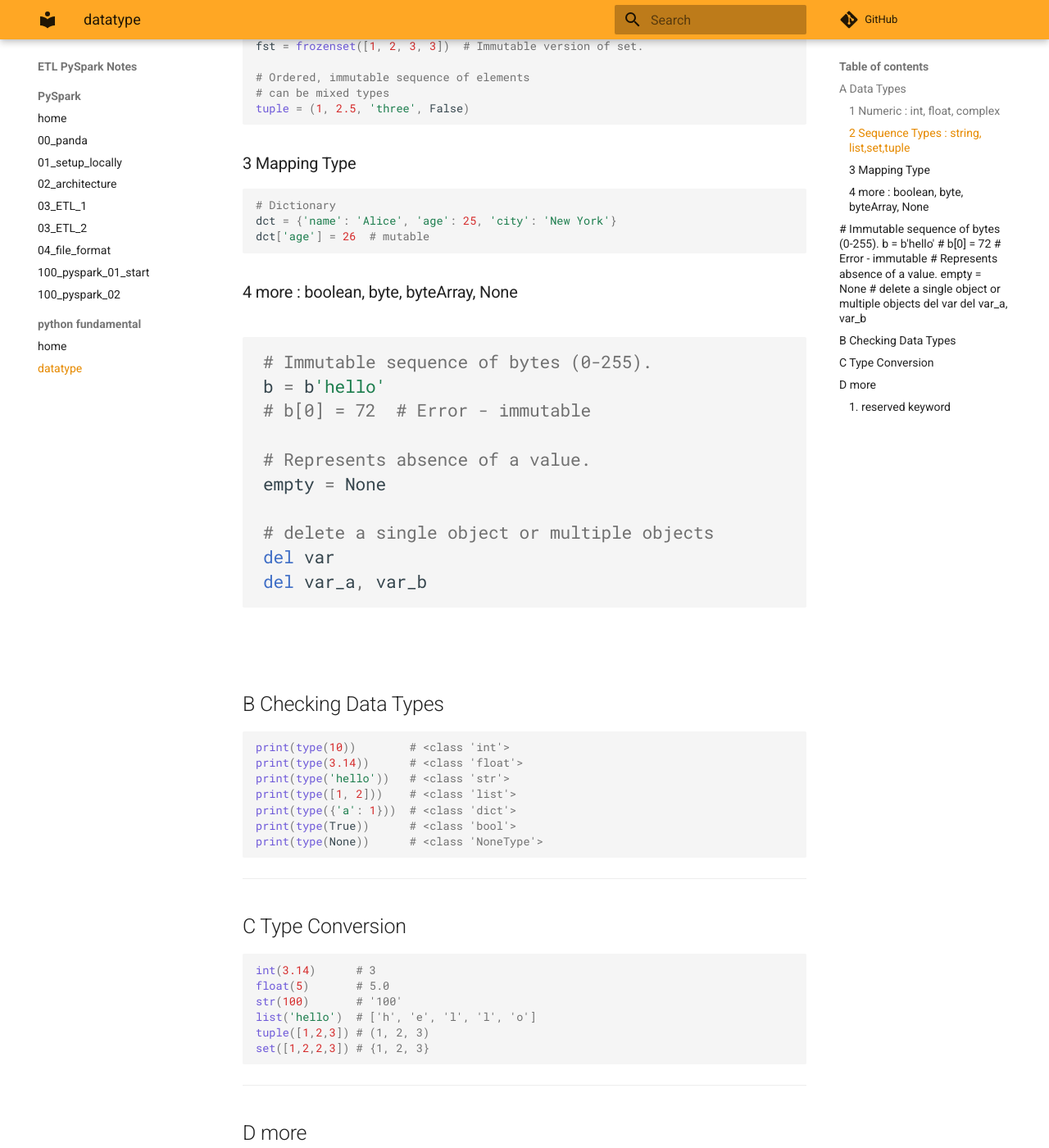
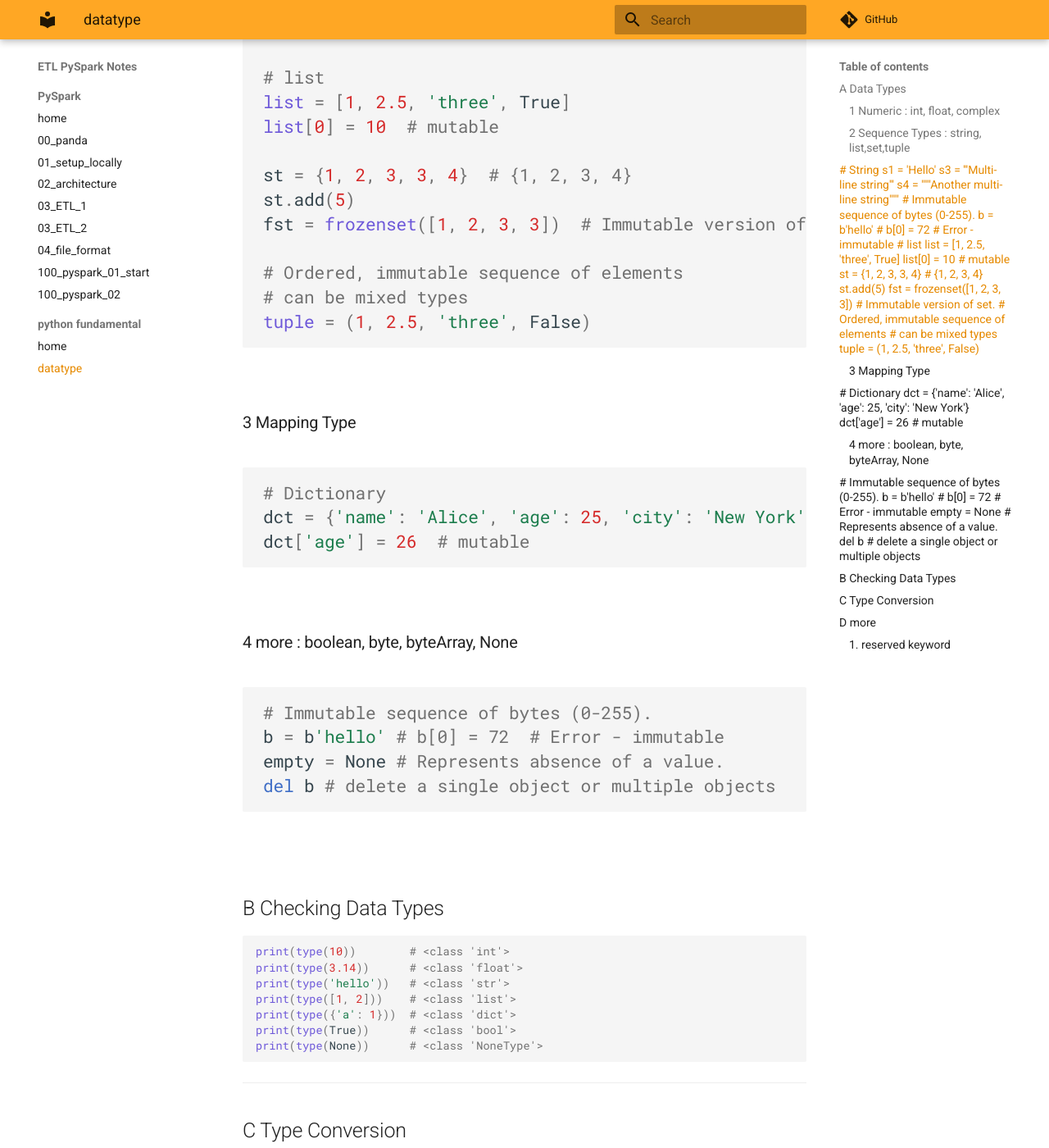
Before and after one commit to lekhrajdinkar/data-engineer, an MkDocs documentation site: the page built from docs/02_funda/001_01_datatype.md, in a window 1280 px wide and 1400 px high, scrolled down 1323 px. Shown: the whole window at 82% size. Built offline with MkDocs 1.6.1 and Material for MkDocs 9.7.7, drawn with Linux system fonts in a browser that asks for light colours; comment, search, counter and statistics services are not loaded.

Commit message:
init project

````diff
--- a/docs/02_funda/001_01_datatype.md
+++ b/docs/02_funda/001_01_datatype.md
@@ -45,29 +45,23 @@
 # can be mixed types
 tuple = (1, 2.5, 'three', False)
 ```
-
+---
 ### 3 Mapping Type
 ```python
 # Dictionary
 dct = {'name': 'Alice', 'age': 25, 'city': 'New York'}
 dct['age'] = 26  # mutable
 ```
-
+---
 ### 4 more : boolean, byte, byteArray, None
 ```python
 # Immutable sequence of bytes (0-255).
-b = b'hello'
-# b[0] = 72  # Error - immutable
+b = b'hello' # b[0] = 72  # Error - immutable
+empty = None # Represents absence of a value.
+del b # delete a single object or multiple objects
 
-# Represents absence of a value.
-empty = None
-
-# delete a single object or multiple objects
-del var
-del var_a, var_b
 ```
 ---
-
 ## B Checking Data Types
 ```python
 print(type(10))        # <class 'int'>
````
